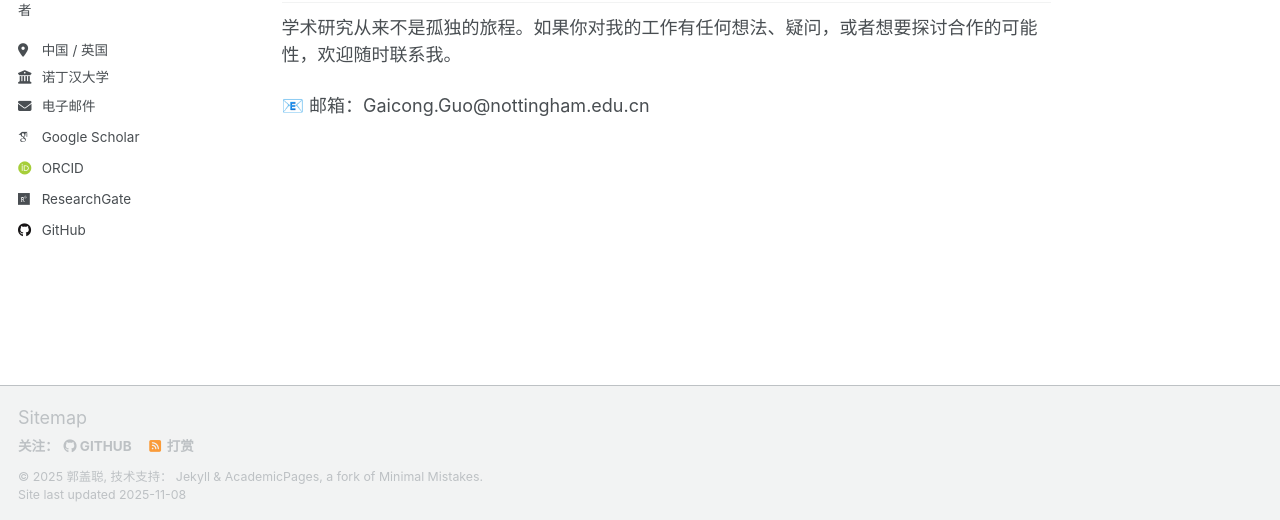
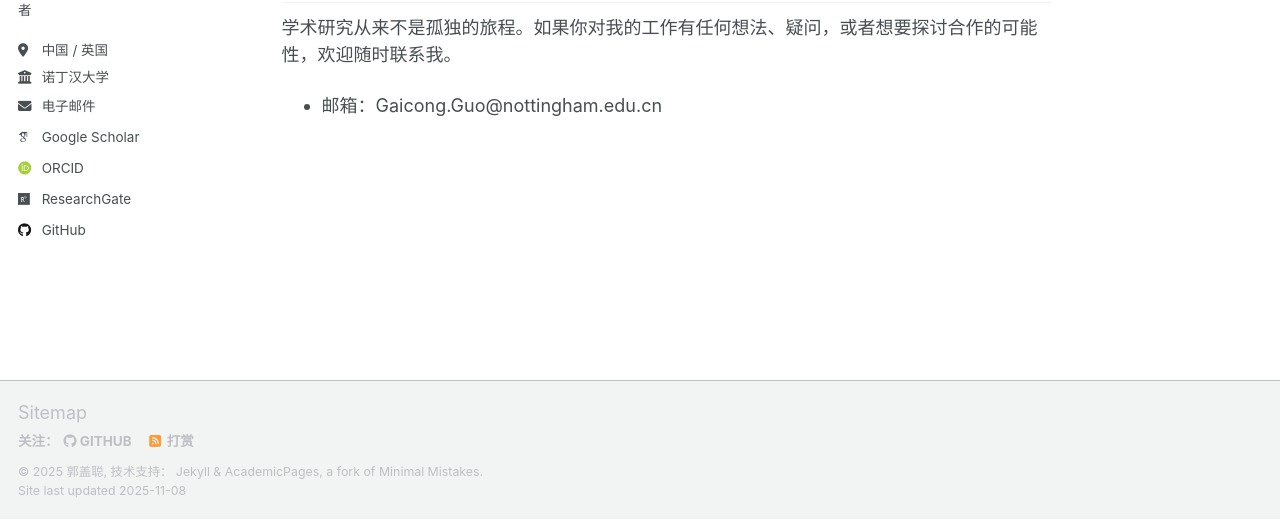
Before and after one commit to Gaicong/gaicong.github.io, a Jekyll site: the page built from _pages/about.md, in a window 1280 px wide and 900 px high, scrolled down 1178 px. Shown: the part 377-897 px from the top of the window. Built offline with Jekyll 4.4.1, drawn with Linux system fonts in a browser that asks for light colours; some web fonts are replaced; a script that is not in the unit is left out.

```diff
--- a/_pages/about.md
+++ b/_pages/about.md
@@ -43,5 +43,4 @@ redirect_from:
 ## 💬 让我们继续对话
 
 学术研究从来不是孤独的旅程。如果你对我的工作有任何想法、疑问，或者想要探讨合作的可能性，欢迎随时联系我。
-
-📧 邮箱：Gaicong.Guo@nottingham.edu.cn
+- 邮箱：Gaicong.Guo@nottingham.edu.cn
```
